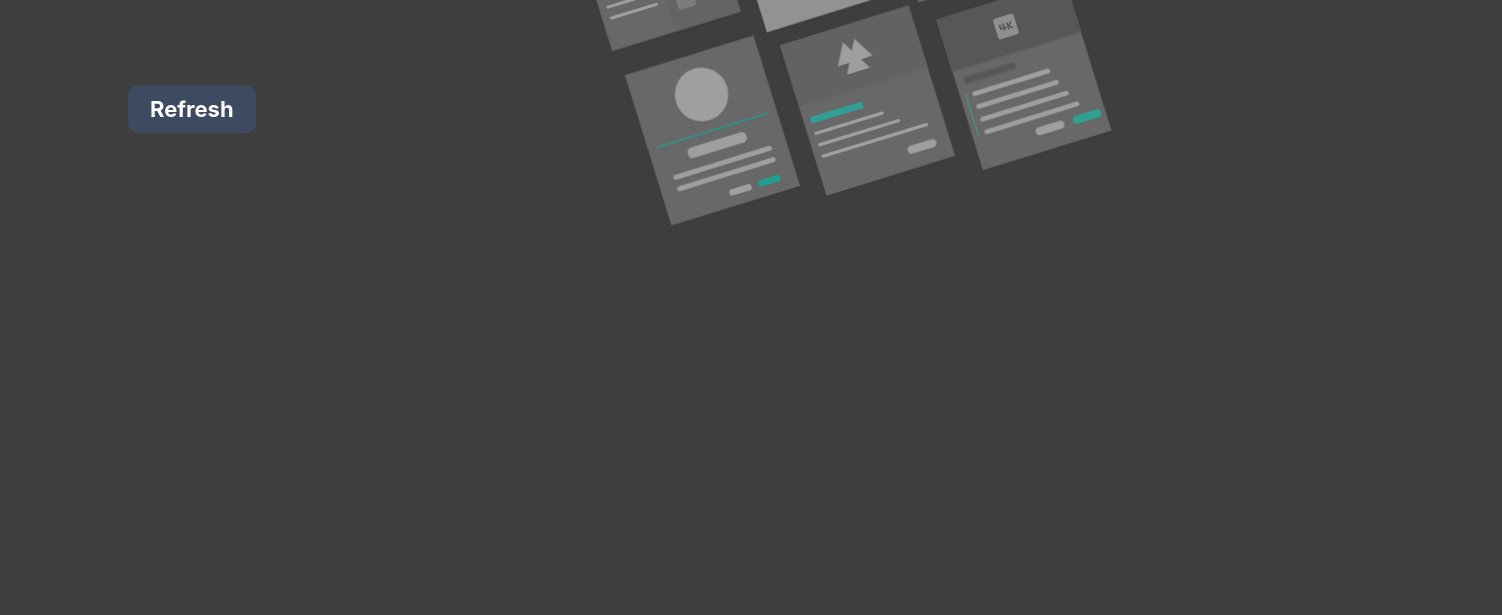
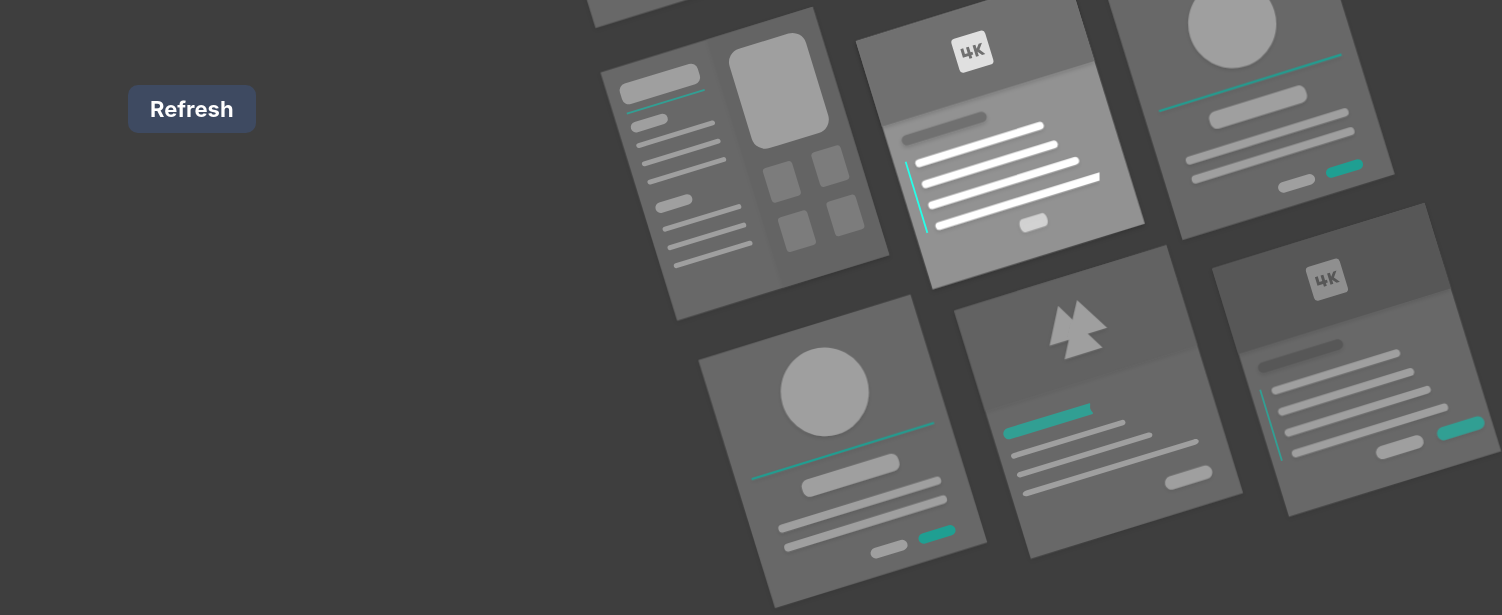
Before and after one commit to 0xMikee/SVG-animation, a plain HTML site: page index.html in a window 1280 px wide. Shown: the part 363-978 px from the top of the page, 1502 px wide, since content can reach past the window. Before the commit the page ends 800 px from the top, so only its background shows below. Drawn offline with nearby package versions, Linux system fonts and the light colour scheme.

Commit message:
Add files via upload

```diff
--- a/css/main.scss
+++ b/css/main.scss
@@ -82,6 +82,6 @@ svg{
         left: 40%;
         top: 0%;
         overflow: hidden;
-        width: 600px;
+        width: 990px;
     }
 }
```
Also changed, not shown: css/main.css.
